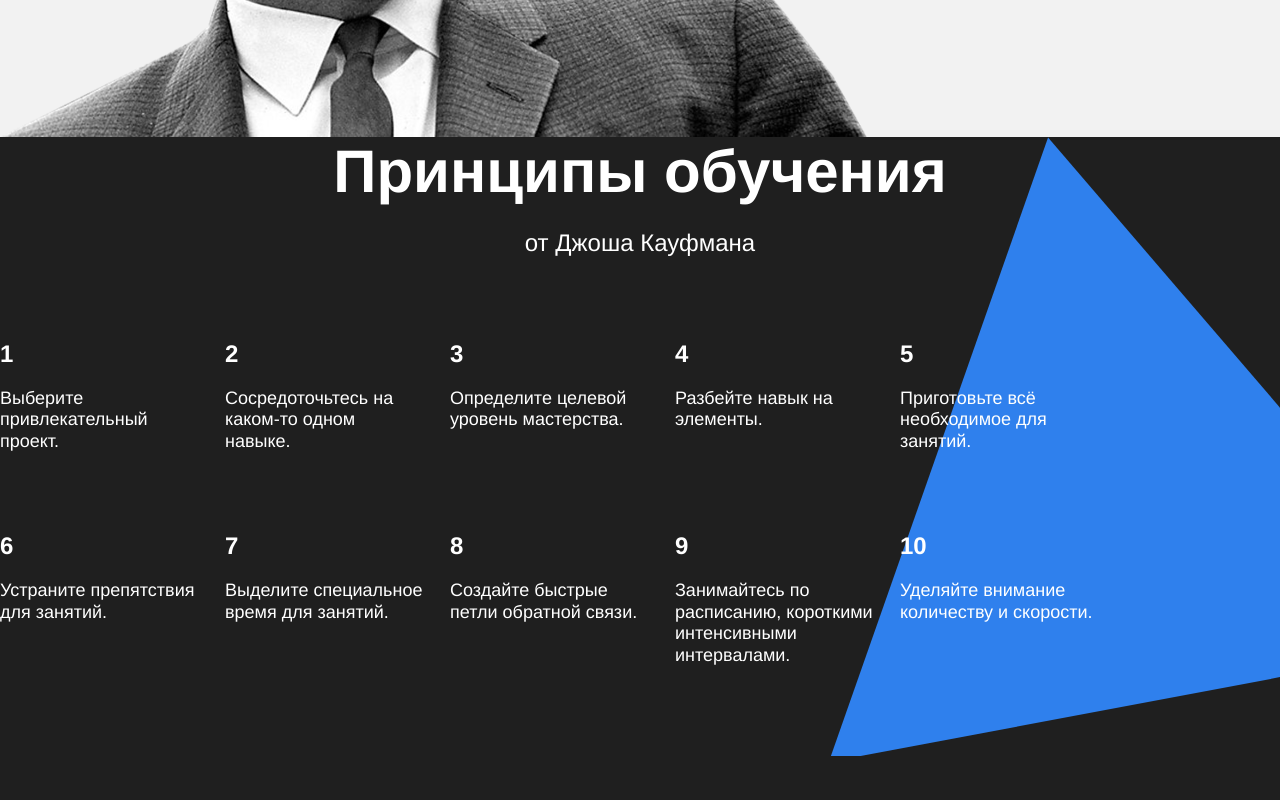
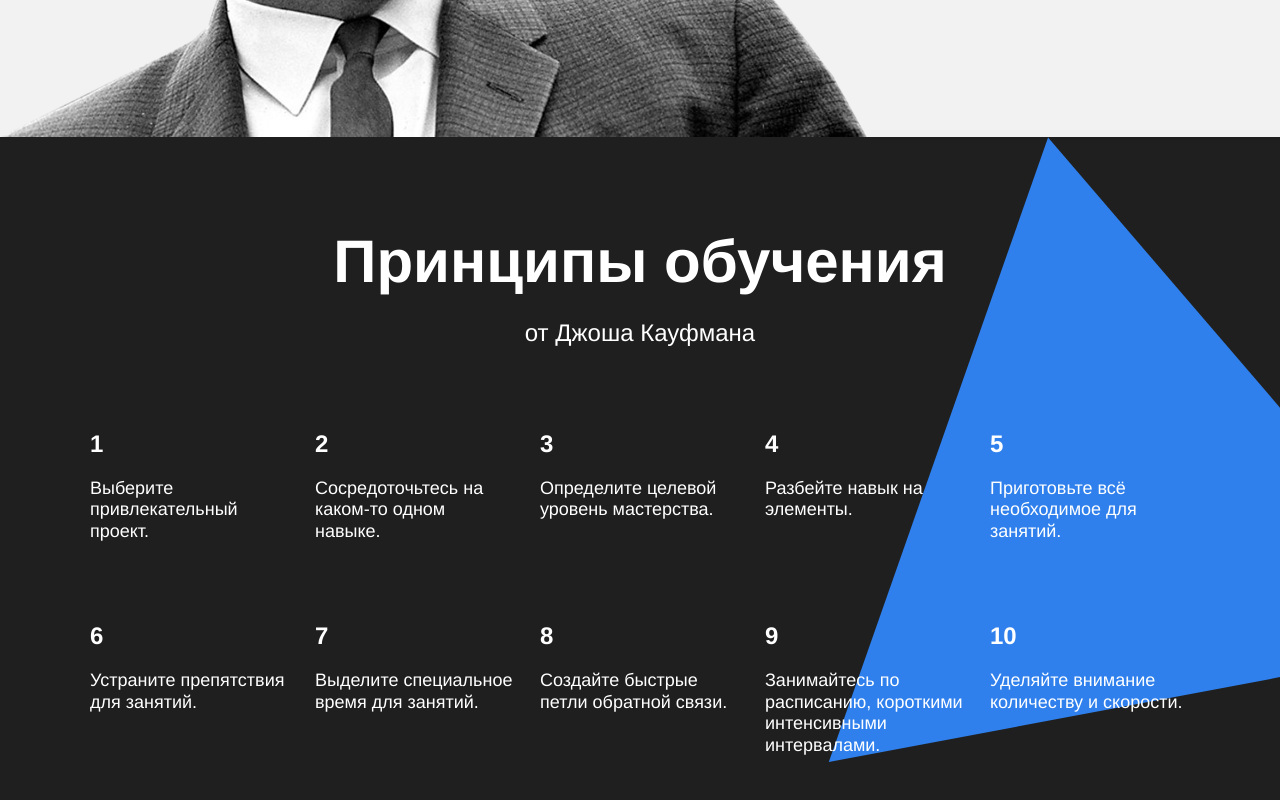
Before and after one commit to wycktor/how-to-learn, a plain HTML site: page index.html in a window 1280 px wide. Shown: the part 2760-3560 px from the top of the page. Drawn offline with Linux system fonts and the light colour scheme.

Commit message:
Устранение ошибки отступов в блоке кауфман

```diff
--- a/styles/style.css
+++ b/styles/style.css
@@ -239,7 +239,7 @@
   background-color: #1f1f1f;
   position: relative;
   overflow: hidden;
-  padding-bottom: 90px;
+  padding: 90px 0;
   margin: 0;
 }
 
@@ -250,7 +250,6 @@
 }
 
 .table_theme_dark{
-  margin: 0;
   padding: 0;
 }
 
```
